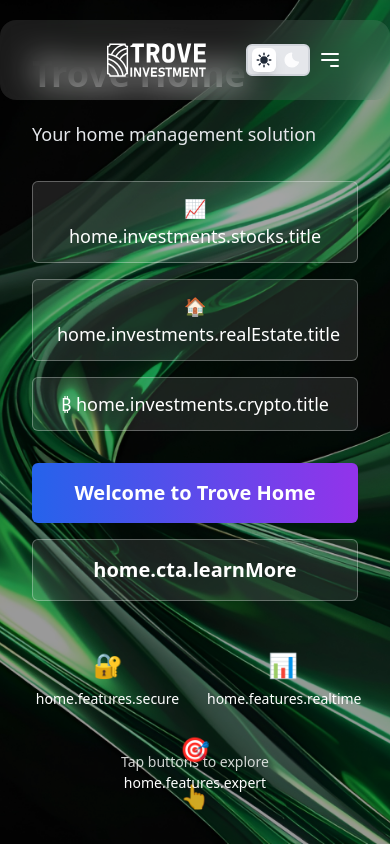
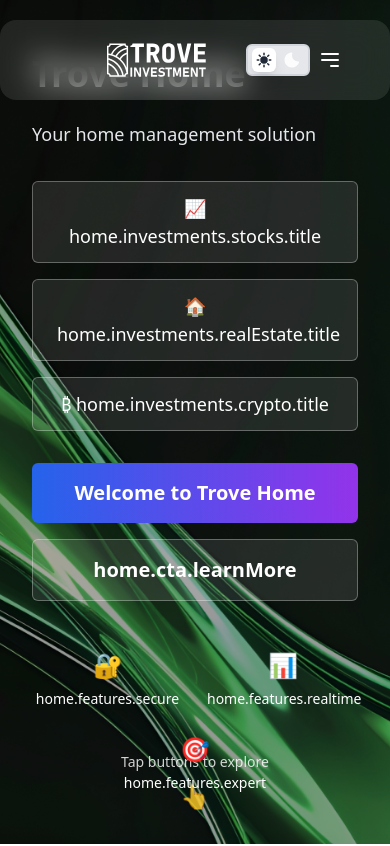
Before and after one commit to AnVuTrong/trove_home, a React (Create React App) app in the folder trove_home_frontend/: page / in a window 390 px wide. Shown: the top 846 px of the page. Built offline with nearby package versions, Linux system fonts and the light colour scheme.

Commit message:
Update Home page to use new holographic background images and improve layout consistency. Refactor button styles for investment options and enhance accessibility with updated alt attributes and responsive design adjustments.

```diff
--- a/trove_home_frontend/src/pages/Home.page.tsx
+++ b/trove_home_frontend/src/pages/Home.page.tsx
@@ -1,8 +1,10 @@
 import React, { useState } from 'react';
 import { useTranslation } from 'react-i18next';
 import { Button } from '../components/ui.components';
-import fluidHolographicDefault from '../assets/trove_abstract_bg/dark/green_fluid_holographic_dark.jpg';
-import fluidHolographicAlt from '../assets/trove_abstract_bg/dark/green_fluid_holographic_2_dark.jpg';
+import fluidHolographicGreen from '../assets/trove_abstract_bg/dark/green_fluid_holographic_dark.jpg';
+import fluidHolographicRed from '../assets/trove_abstract_bg/dark/red_fluid_holographic_dark.png';
+import fluidHolographicYellow from '../assets/trove_abstract_bg/dark/yellow_fluid_holographic_dark.png';
+import fluidHolographicGreenAlt from '../assets/trove_abstract_bg/dark/green_fluid_holographic_2_dark.jpg';
 
 interface InvestmentOption {
   id: string;
@@ -22,28 +24,28 @@
       id: 'default',
       title: t('app.title') as string,
       description: t('app.description') as string,
-      image: fluidHolographicDefault,
+      image: fluidHolographicGreenAlt,
       buttonText: t('common.welcome') as string
     },
     stocks: {
       id: 'stocks',
       title: t('home.investments.stocks.title') as string,
       description: t('home.investments.stocks.description') as string,
-      image: fluidHolographicAlt,
+      image: fluidHolographicGreen,
       buttonText: t('home.investments.stocks.buttonText') as string
     },
     realEstate: {
       id: 'realEstate',
       title: t('home.investments.realEstate.title') as string,
       description: t('home.investments.realEstate.description') as string,
-      image: fluidHolographicDefault,
+      image: fluidHolographicRed,
       buttonText: t('home.investments.realEstate.buttonText') as string
     },
     crypto: {
       id: 'crypto',
       title: t('home.investments.crypto.title') as string,
       description: t('home.investments.crypto.description') as string,
-      image: fluidHolographicAlt,
+      image: fluidHolographicYellow,
       buttonText: t('home.investments.crypto.buttonText') as string
     }
   };
@@ -61,129 +63,120 @@
   const currentData = investmentOptions[currentOption];
 
   return (
-    <div className="min-h-screen">
+    <div className='min-h-screen'>
       {/* Hero Section */}
-      <section className="relative min-h-screen flex">
+      <section className='relative h-screen flex overflow-hidden'>
         {/* Mobile fullscreen background */}
-        <div className="lg:hidden absolute inset-0">
+        <div className='lg:hidden absolute inset-0'>
           <img
             src={currentData.image}
-            alt="Trove - Investment Platform"
-            className={`w-full h-full object-cover transition-opacity duration-500 ${
-              isAnimating ? 'opacity-50' : 'opacity-100'
-            }`}
+            alt='Trove - Investment Platform'
+            width={1920}
+            height={1080}
+            className={`w-full h-full object-cover object-center transition-opacity duration-500 ${isAnimating ? 'opacity-50' : 'opacity-100'}`}
           />
-          <div className="absolute inset-0 bg-black/40"></div>
+          <div className='absolute inset-0 bg-black/40'></div>
         </div>
 
         {/* Content container */}
-        <div className="relative z-10 flex flex-col lg:flex-row w-full">
+        <div className='relative z-10 flex flex-col lg:flex-row w-full'>
           {/* Desktop Left Side - Image */}
-          <div className="hidden lg:flex lg:w-1/2 relative overflow-hidden">
+          <div className='hidden lg:flex lg:w-1/2 relative overflow-hidden'>
             <img
               src={currentData.image}
-              alt="Investment Platform"
-              className={`w-full h-full object-cover transition-all duration-700 ease-in-out ${
+              alt='Investment Platform'
+              width={1920}
+              height={1080}
+              className={`w-full h-full object-cover object-center transition-all duration-700 ease-in-out ${
                 isAnimating ? 'scale-105 opacity-80' : 'scale-100 opacity-100'
               }`}
             />
-            <div className="absolute inset-0 bg-gradient-to-r from-transparent to-black/20"></div>
+            <div className='absolute inset-0 bg-gradient-to-r from-transparent to-black/20'></div>
           </div>
 
           {/* Right Side - Text Content */}
-          <div className="flex-1 lg:w-1/2 flex items-center justify-center p-8 lg:p-16">
-            <div className={`max-w-xl w-full transition-all duration-500 ${
-              isAnimating ? 'opacity-0 transform translate-y-4' : 'opacity-100 transform translate-y-0'
-            }`}>
+          <div className='flex-1 lg:w-1/2 flex items-center justify-center p-8 lg:p-16'>
+            <div className={`max-w-xl w-full transition-opacity duration-150 ease-in-out ${isAnimating ? 'opacity-0' : 'opacity-100'}`}>
               {/* Header */}
-              <h1 className="text-4xl lg:text-5xl xl:text-6xl font-bold text-white lg:text-gray-900 mb-6 leading-tight">
-                {currentData.title}
-              </h1>
+              <h1 className='text-4xl lg:text-5xl xl:text-6xl font-bold text-white lg:text-gray-900 mb-6 leading-tight'>{currentData.title}</h1>
 
               {/* Description */}
-              <p className="text-lg lg:text-xl text-gray-200 lg:text-gray-600 mb-8 leading-relaxed">
-                {currentData.description}
-              </p>
+              <p className='text-lg lg:text-xl text-gray-200 lg:text-gray-600 mb-8 leading-relaxed'>{currentData.description}</p>
 
               {/* Investment Option Buttons */}
-              <div className="space-y-4 mb-8">
-                <div className="grid grid-cols-1 sm:grid-cols-3 gap-4">
+              <div className='space-y-4 mb-8'>
+                <div className='grid grid-cols-1 sm:grid-cols-3 gap-4'>
                   <Button
                     variant={currentOption === 'stocks' ? 'primary' : 'outline'}
-                    size="lg"
-                    className={`w-full transition-all duration-300 hover:scale-105 ${
+                    size='lg'
+                    className={`w-full transition-all duration-150 hover:scale-105 ${
                       currentOption === 'stocks'
-                        ? 'bg-blue-600 hover:bg-blue-700 text-white border-blue-600'
+                        ? 'bg-green-600 hover:bg-green-700 text-white border-green-600'
                         : 'bg-white/10 lg:bg-gray-100 hover:bg-white/20 lg:hover:bg-gray-200 text-white lg:text-gray-700 border-white/30 lg:border-gray-300'
                     }`}
                     onClick={() => handleOptionChange('stocks')}
-                    onMouseEnter={() => handleOptionChange('stocks')}
-                  >
+                    onMouseEnter={() => handleOptionChange('stocks')}>
                     📈 {t('home.investments.stocks.title')}
                   </Button>
 
                   <Button
                     variant={currentOption === 'realEstate' ? 'primary' : 'outline'}
-                    size="lg"
+                    size='lg'
                     className={`w-full transition-all duration-300 hover:scale-105 ${
                       currentOption === 'realEstate'
-                        ? 'bg-green-600 hover:bg-green-700 text-white border-green-600'
+                        ? 'bg-red-600 hover:bg-red-700 text-white border-red-600'
                         : 'bg-white/10 lg:bg-gray-100 hover:bg-white/20 lg:hover:bg-gray-200 text-white lg:text-gray-700 border-white/30 lg:border-gray-300'
                     }`}
                     onClick={() => handleOptionChange('realEstate')}
-                    onMouseEnter={() => handleOptionChange('realEstate')}
-                  >
+                    onMouseEnter={() => handleOptionChange('realEstate')}>
                     🏠 {t('home.investments.realEstate.title')}
                   </Button>
 
                   <Button
                     variant={currentOption === 'crypto' ? 'primary' : 'outline'}
-                    size="lg"
+                    size='lg'
                     className={`w-full transition-all duration-300 hover:scale-105 ${
                       currentOption === 'crypto'
-                        ? 'bg-purple-600 hover:bg-purple-700 text-white border-purple-600'
+                        ? 'bg-yellow-600 hover:bg-yellow-700 text-white border-yellow-600'
                         : 'bg-white/10 lg:bg-gray-100 hover:bg-white/20 lg:hover:bg-gray-200 text-white lg:text-gray-700 border-white/30 lg:border-gray-300'
                     }`}
                     onClick={() => handleOptionChange('crypto')}
-                    onMouseEnter={() => handleOptionChange('crypto')}
-                  >
+                    onMouseEnter={() => handleOptionChange('crypto')}>
                     ₿ {t('home.investments.crypto.title')}
                   </Button>
                 </div>
               </div>
 
               {/* Main CTA Button */}
-              <div className="flex flex-col sm:flex-row gap-4">
+              <div className='flex flex-col sm:flex-row gap-4'>
                 <Button
-                  variant="primary"
-                  size="xl"
-                  className="flex-1 bg-gradient-to-r from-blue-600 to-purple-600 hover:from-blue-700 hover:to-purple-700 text-white border-none py-4 px-8 text-lg font-semibold transition-all duration-300 hover:scale-105 hover:shadow-xl"
-                >
+                  variant='primary'
+                  size='xl'
+                  className='flex-1 bg-gradient-to-r from-blue-600 to-purple-600 hover:from-blue-700 hover:to-purple-700 text-white border-none py-4 px-8 text-lg font-semibold transition-all duration-300 hover:scale-105 hover:shadow-xl'>
                   {currentData.buttonText}
                 </Button>
 
                 <Button
-                  variant="outline"
-                  size="xl"
-                  className="flex-1 bg-white/10 lg:bg-transparent hover:bg-white/20 lg:hover:bg-gray-50 text-white lg:text-gray-700 border-white/30 lg:border-gray-300 py-4 px-8 text-lg font-semibold transition-all duration-300"
-                >
+                  variant='outline'
+                  size='xl'
+                  className='flex-1 bg-white/10 lg:bg-transparent hover:bg-white/20 lg:hover:bg-gray-50 text-white lg:text-gray-700 border-white/30 lg:border-gray-300 py-4 px-8 text-lg font-semibold transition-all duration-300'>
                   {t('home.cta.learnMore')}
                 </Button>
               </div>
 
               {/* Feature highlights */}
-              <div className="mt-12 grid grid-cols-2 lg:grid-cols-3 gap-6 text-sm">
-                <div className="text-center">
-                  <div className="text-2xl mb-2">🔐</div>
-                  <div className="text-white lg:text-gray-600 font-medium">{t('home.features.secure')}</div>
+              <div className='mt-12 grid grid-cols-2 lg:grid-cols-3 gap-6 text-sm'>
+                <div className='text-center'>
+                  <div className='text-2xl mb-2'>🔐</div>
+                  <div className='text-white lg:text-gray-600 font-medium'>{t('home.features.secure')}</div>
                 </div>
-                <div className="text-center">
-                  <div className="text-2xl mb-2">📊</div>
-                  <div className="text-white lg:text-gray-600 font-medium">{t('home.features.realtime')}</div>
+                <div className='text-center'>
+                  <div className='text-2xl mb-2'>📊</div>
+                  <div className='text-white lg:text-gray-600 font-medium'>{t('home.features.realtime')}</div>
                 </div>
-                <div className="text-center col-span-2 lg:col-span-1">
-                  <div className="text-2xl mb-2">🎯</div>
-                  <div className="text-white lg:text-gray-600 font-medium">{t('home.features.expert')}</div>
+                <div className='text-center col-span-2 lg:col-span-1'>
+                  <div className='text-2xl mb-2'>🎯</div>
+                  <div className='text-white lg:text-gray-600 font-medium'>{t('home.features.expert')}</div>
                 </div>
               </div>
             </div>
@@ -191,10 +184,10 @@
         </div>
 
         {/* Interactive tip for mobile */}
-        <div className="lg:hidden absolute bottom-8 left-1/2 transform -translate-x-1/2 text-white text-center">
-          <div className="animate-pulse">
-            <div className="text-sm mb-2">Tap buttons to explore</div>
-            <div className="text-2xl">👆</div>
+        <div className='lg:hidden absolute bottom-8 left-1/2 transform -translate-x-1/2 text-white text-center'>
+          <div className='animate-pulse'>
+            <div className='text-sm mb-2'>Tap buttons to explore</div>
+            <div className='text-2xl'>👆</div>
           </div>
         </div>
       </section>
```
